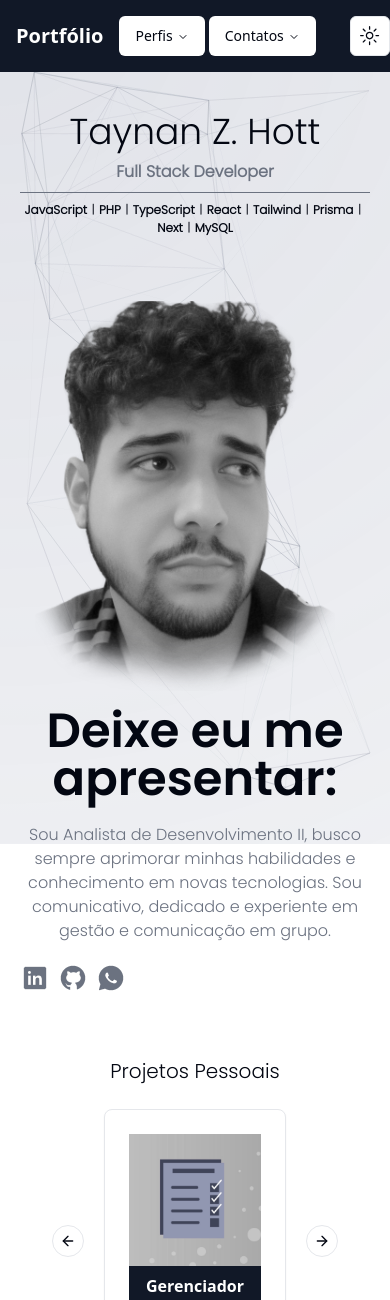
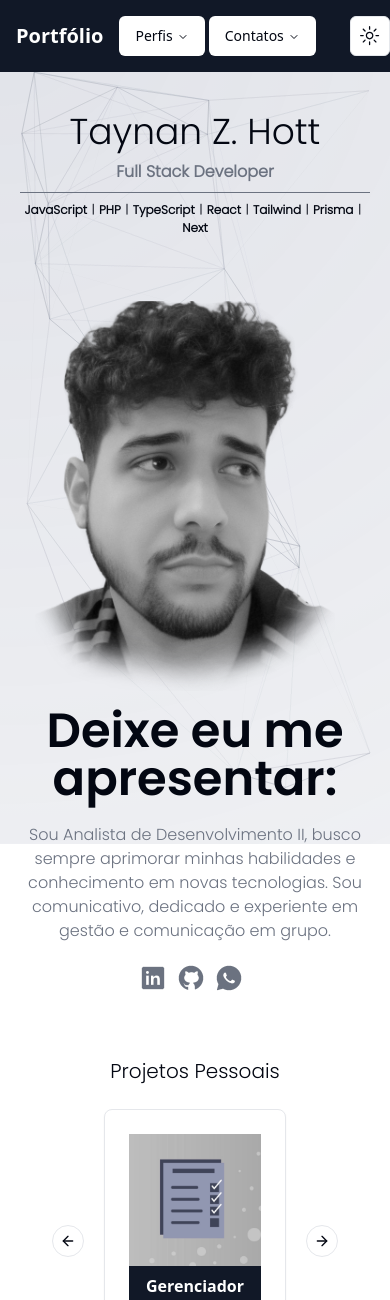
Before and after one commit to taynanhott/portfolio, a Next.js app: page /home in a window 390 px wide. Shown: the top 1300 px of the page. Built offline with nearby package versions, Linux system fonts and the light colour scheme.

Commit message:
style: ajuste de posicionamento dos elementos de logo

```diff
--- a/src/app/home/page.tsx
+++ b/src/app/home/page.tsx
@@ -10,7 +10,7 @@ export default function Home() {
         <div className="font-poppins text-gray-500 font-bold pointer-events-none">
           Full Stack Developer</div>
       </div>
-      <div className="text-center font-bold pt-2 text-[12px] font-poppins pointer-events-none">JavaScript︱PHP︱TypeScript︱React︱Tailwind︱Prisma︱Next︱MySQL</div>
+      <div className="text-center font-bold pt-2 text-[12px] font-poppins pointer-events-none">JavaScript︱PHP︱TypeScript︱React︱Tailwind︱Prisma︱Next</div>
       <div className="max-w-3xl mx-auto mt-16 grid grid-cols-1 lg:grid-cols-2 gap-4 items-center">
         <div className="flex justify-center">
           <div className="mr-5">
@@ -27,7 +27,7 @@ export default function Home() {
           <div className="font-poppins text-gray-500 mb-5 pointer-events-none">
             Sou Analista de Desenvolvimento II, busco sempre aprimorar minhas habilidades e conhecimento em novas tecnologias. Sou comunicativo, dedicado e experiente em gestão e comunicação em grupo.
           </div>
-          <div className="flex">
+          <div className="flex justify-center lg:justify-normal">
             <a
               className="mr-2"
               href="https://www.linkedin.com/in/taynan-hott/"
```
